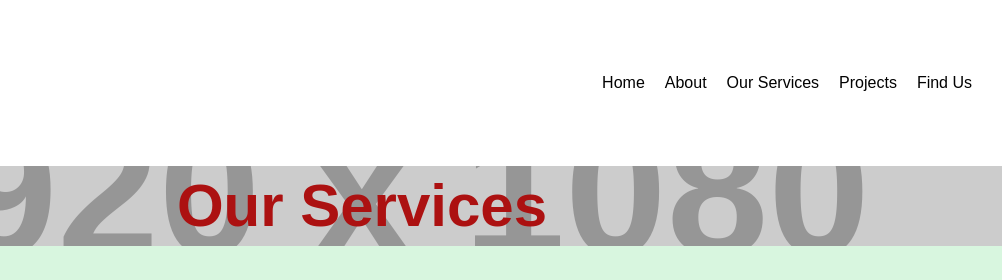
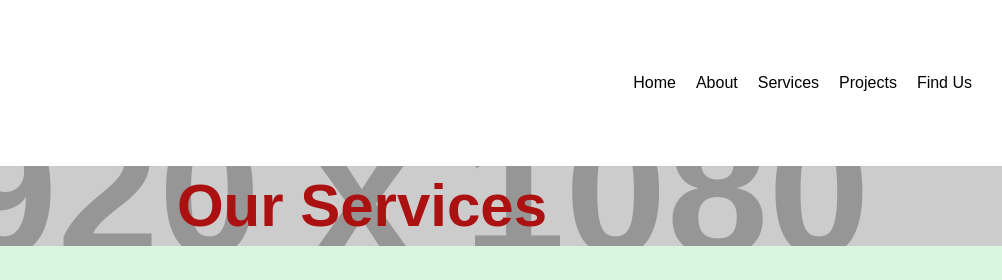
Before and after one commit to Jay-long2/SINPET-LIMITED, a plain HTML site: page Services.html in a window 1280 px wide. Shown: the top 280 px of the page, 278-1280 px from the left. Drawn offline with Linux system fonts and the light colour scheme; placeholder pictures from the web are drawn by us.

Commit message:
updated services and projects

```diff
--- a/Services.html
+++ b/Services.html
@@ -17,7 +17,7 @@
                 <ul>
                     <li><a href="Homepage.html">Home</a></li>
                     <li><a href="About.html" >About</a></li>
-                    <li><a href="Services.html">Our Services</a></li>
+                    <li><a href="Services.html">Services</a></li>
                     <li><a href="projects.html">Projects</a></li>
                     <li><a href="contact.html">Find Us</a></li>
                 </ul>
```
Also changed, not shown: projects.html (+1 -1 lines).
